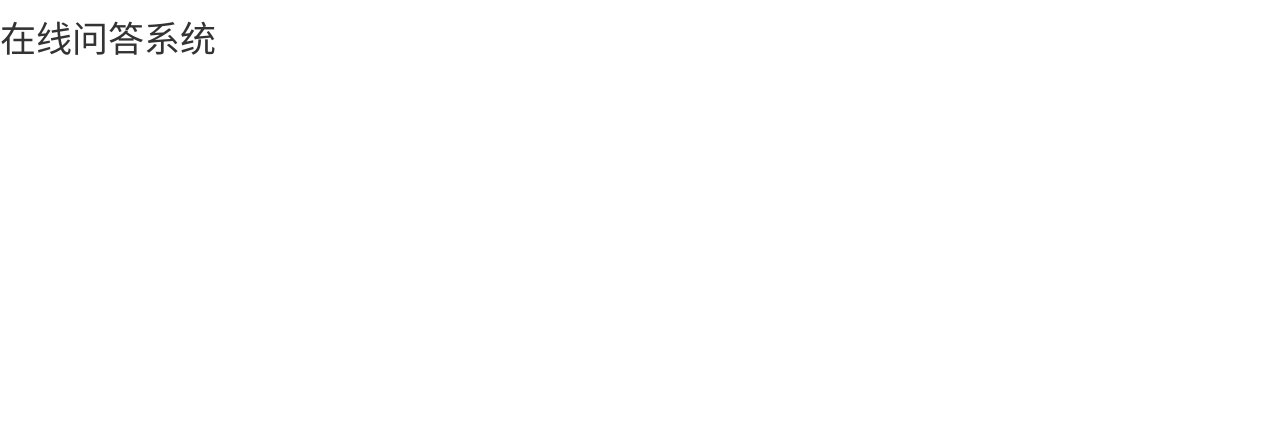
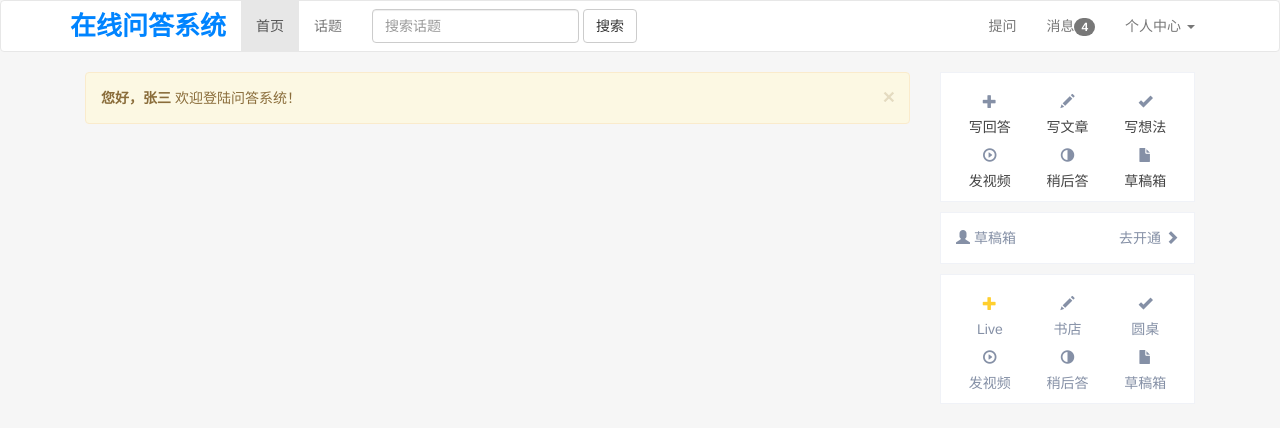
Before and after one commit to zhaohanchinasheep/QA_onlinesys, a plain HTML site: page assets/index.html in a window 1280 px wide. Drawn offline with Linux system fonts and the light colour scheme.

Commit message:
todo index left

```diff
--- a/assets/index.html
+++ b/assets/index.html
@@ -1,14 +1,16 @@
 <!DOCTYPE html>
 <html lang="zh-CN">
-  <head>
+
+<head>
     <meta charset="utf-8">
     <meta http-equiv="X-UA-Compatible" content="IE=edge">
     <meta name="viewport" content="width=device-width, initial-scale=1">
     <!-- 上述3个meta标签*必须*放在最前面，任何其他内容都*必须*跟随其后！ -->
-    <title>在线问答系统</title>
+    <title>在线问答系统--首页</title>
 
     <!-- Bootstrap -->
     <link href="./plugins/bootstrap/css/bootstrap.min.css" rel="stylesheet">
+    <link href="./style/index.css" rel="stylesheet">
 
     <!-- HTML5 shim 和 Respond.js 是为了让 IE8 支持 HTML5 元素和媒体查询（media queries）功能 -->
     <!-- 警告：通过 file:// 协议（就是直接将 html 页面拖拽到浏览器中）访问页面时 Respond.js 不起作用 -->
@@ -16,22 +18,149 @@
       <script src="./plugins/html5shiv.min.js"></script>
       <script src="./plugins/respond.min.js"></script>
     <![endif]-->
-  </head>
-  <body class = "layout">
-    <h1>在线问答系统</h1>
+</head>
+
+<body class="layout">
     <!-- 顶部导航 -->
-    <div class = "layout-header"></div>
+    <div class="layout-header">
+        <nav class="navbar navbar-default">
+            <div class="container">
+                <!-- Brand and toggle get grouped for better mobile display -->
+                <div class="navbar-header">
+                    <button type="button" class="navbar-toggle collapsed" data-toggle="collapse"
+                        data-target="#bs-example-navbar-collapse-1" aria-expanded="false">
+                        <span class="sr-only">Toggle navigation</span>
+                        <span class="icon-bar"></span>
+                        <span class="icon-bar"></span>
+                        <span class="icon-bar"></span>
+                    </button>
+                    <a class="navbar-brand" href="#">在线问答系统</a>
+                </div>
+
+                <!-- Collect the nav links, forms, and other content for toggling -->
+                <div class="collapse navbar-collapse" id="bs-example-navbar-collapse-1">
+                    <ul class="nav navbar-nav">
+                        <li class="active"><a href="#">首页 <span class="sr-only">(current)</span></a></li>
+                        <li><a href="#">话题</a></li>
+                    </ul>
+                    <form class="navbar-form navbar-left">
+                        <div class="form-group">
+                            <input type="text" class="form-control" placeholder="搜索话题">
+                        </div>
+                        <button type="submit" class="btn btn-default">搜索</button>
+                    </form>
+                    <ul class="nav navbar-nav navbar-right">
+                        <li><a href="#">提问</a></li>
+                        <li><a href="#">消息<span class="badge">4</span></a></li>
+                        <li class="dropdown">
+                            <a href="#" class="dropdown-toggle" data-toggle="dropdown" role="button"
+                                aria-haspopup="true" aria-expanded="false">个人中心 <span class="caret"></span></a>
+                            <ul class="dropdown-menu">
+                                <li><a href="#">我的主页</a></li>
+                                <li><a href="#">设置</a></li>
+                                <li role="separator" class="divider"></li>
+                                <li><a href="#">退出</a></li>
+                            </ul>
+                        </li>
+                    </ul>
+                </div><!-- /.navbar-collapse -->
+            </div><!-- /.container -->
+        </nav>
+    </div>
     <!-- //顶部导航 -->
-    <div class = "container">
+    <div class="container">
         <!-- 左边内容区 -->
-        <div class="col-md-9"></div>
+        <div class="col-md-9">
+            <!-- flash消息 -->
+            <div class="alert alert-warning alert-dismissible" role="alert">
+                <button type="button" class="close" data-dismiss="alert" aria-label="Close"><span aria-hidden="true">&times;</span></button>
+                <strong>您好，张三</strong> 欢迎登陆问答系统！
+            </div>
+            </button>
+            <!-- //flash消息 -->
+            <!-- 轮播图 -->
+            <!-- //轮播图 -->
+
+        </div>
         <!-- //左边内容区 -->
         <!-- 右侧快捷菜单 -->
-        <div class="col-md-3"></div>
+        <div class="col-md-3">
+            <!-- 右侧菜单 -->
+            <div class="right-menu-box">
+                <a href="#" class="menu-item">
+                    <i class="glyphicon glyphicon-plus"></i>
+                    <span>写回答</span>
+                </a>
+                <a href="#" class="menu-item">
+                    <i class="glyphicon glyphicon-pencil"></i>
+                    <span>写文章</span>
+                </a>
+                <a href="#" class="menu-item">
+                    <i class="glyphicon glyphicon-ok"></i>
+                    <span>写想法</span>
+                </a>
+                <a href="#" class="menu-item">
+                    <i class="glyphicon glyphicon-play-circle"></i>
+                    <span>发视频</span>
+                </a>
+                <a href="#" class="menu-item">
+                    <i class="glyphicon glyphicon-adjust"></i>
+                    <span>稍后答</span>
+                </a>
+                <a href="#" class="menu-item">
+                    <i class="glyphicon glyphicon-file"></i>
+                    <span>草稿箱</span>
+                </a>
+            </div>
+            <!-- //右侧菜单 -->
+            <!-- 创作者入口 -->
+            <div class="right-creater-box">
+                <a href="#">
+                    <div class="left">
+                        <i class="glyphicon glyphicon-user"></i>
+                        <span>草稿箱</span>
+                    </div>
+                    <div class="right">
+                        <span>去开通</span>
+                        <i class="glyphicon glyphicon-chevron-right"></i>
+                    </div>
+                </a>
+            </div>
+            <!--//创作者入口  -->
+            <!-- 右下菜单 -->
+            <div class="right-down-menu">
+                <a class="down-menu" href="#">
+                    <i class="glyphicon glyphicon-plus"></i>
+                    <span>Live</span>
+                </a>
+                <a class="down-menu" href="#">
+                    <i class="glyphicon glyphicon-pencil"></i>
+                    <span>书店</span>
+                </a>
+                <a class="down-menu" href="#">
+                    <i class="glyphicon glyphicon-ok"></i>
+                    <span>圆桌</span>
+                </a>
+                <a class="down-menu" href="#">
+                    <i class="glyphicon glyphicon-play-circle"></i>
+                    <span>发视频</span>
+                </a>
+                <a class="down-menu" href="#">
+                    <i class="glyphicon glyphicon-adjust"></i>
+                    <span>稍后答</span>
+                </a>
+                <a class="down-menu" href="#">
+                    <i class="glyphicon glyphicon-file"></i>
+                    <span>草稿箱</span>
+                </a>
+            </div>
+            <!-- //右下菜单 -->
+        </div>
         <!-- //右侧快捷菜单 -->
     </div>
+
     <!-- 页面右下脚菜单 -->
-    <div class = "layout-footer"></div>
+    <div class="layout-footer"></div>
     <!-- //页面右下脚菜单 -->
 
 
@@ -40,5 +169,6 @@
     <script src="./plugins/jquery-3.4.1.min.js"></script>
     <!-- 加载 Bootstrap 的所有 JavaScript 插件。你也可以根据需要只加载单个插件。 -->
     <script src="./plugins/bootstrap/js/bootstrap.min.js"></script>
-  </body>
+</body>
+
 </html>
--- /dev/null
+++ b/assets/style/index.css
@@ -0,0 +1,113 @@
+/* 首页样式 */
+.layout{
+    background-color:#f6f6f6;
+}
+
+.navbar{
+    background-color:#fff;
+}
+
+.navbar .navbar-brand{
+    color:#0084ff;
+    font-size:26px;
+    font-weight:bold;
+
+}
+/* //首页样式 */
+
+/* 右侧菜单 */
+.right-menu-box{
+    padding:10px;
+    background-color:#fff;
+    /* 必须在父一级设置flex子级中关于flex的设置才会生效 */
+    display:flex;
+    flex-wrap:wrap;
+    border:1px solid #f0f2f7;
+}
+
+.right-menu-box .menu-item{
+    /* 表示：允许扩张，允许收缩，以百分比来定义宽度 */
+    /* 六个元素设置成两行三列 */
+    flex:1 1 33.33%;
+    display:flex;
+    /* 主轴为垂直方向，从上到下 */
+    flex-direction:column;
+    text-align:center;
+}
+
+.right-menu-box .menu-item:hover{
+    text-decoration:none;
+}
+
+.right-menu-box .menu-item i{
+    padding:10px;
+    color:#8590a6;
+}
+
+.right-menu-box .menu-item span{
+    color:#444;
+}
+
+/* //右侧菜单 */
+/* 创作者入口 */
+
+.right-creater-box{
+    padding:15px;
+    margin:10px 0;
+    background-color:#fff;
+    border:1px solid #f0f2f7;
+    /* display:flex;  这里不能写flex布局，否则会使得a默认向左侧对其，后面flex就不起作用了*/
+
+
+}
+
+.right-creater-box a{
+    display:flex;
+    justify-content:space-between;
+}
+
+.right-creater-box a span{
+    color:#8590a6;
+}
+
+.right-creater-box a i{
+    color:#8590a6;
+}
+
+/* //创作者入口 */
+
+/* 右下菜单 */
+.right-down-menu{
+    padding:10px;
+    margin:10px 0;
+    background-color:#fff;
+    display:flex;
+    flex-wrap:wrap;
+    border:1px solid #f0f2f7;
+}
+
+.right-down-menu .down-menu{
+    flex:1 1 33.33%;
+    /* 要设置子类的布局，就要在父类定义flex */
+    display:flex;
+    flex-direction:column;
+    text-align:center;
+}
+
+.right-down-menu .down-menu:hover{
+    text-decoration:none;
+}
+
+.right-down-menu .down-menu i{
+    padding:10px;
+    color:#8590a6
+}
+
+.right-down-menu .down-menu span{
+    color:#8590a6
+}
+
+.right-down-menu .down-menu .glyphicon-plus{
+    color:#FFCF2E
+}
+/* //右下菜单 */
```
